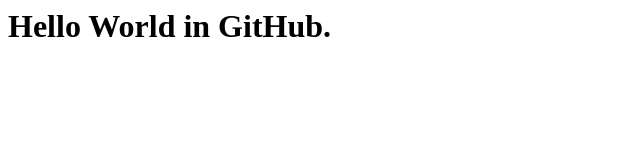
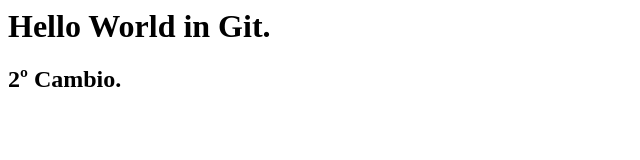
Before and after one commit to TallerControlVersiones/TallerDiurno, a plain HTML site: page index.html in a window 1280 px wide. Shown: the whole page, without its empty margins (0-640 px from the left). Drawn offline with Linux system fonts and the light colour scheme.

Commit message:
Nuevos cambios
Se agregaron y modificaron lineas en Index.html y se agregaron lineas en
Readme.md

```diff
--- a/index.html
+++ b/index.html
@@ -1 +1,2 @@
-<h1>Hello World in GitHub.</h1>
+<h1>Hello World in Git.</h1>
+<h2>2º Cambio.</h2>
```
Also changed, not shown: 1 other file.
